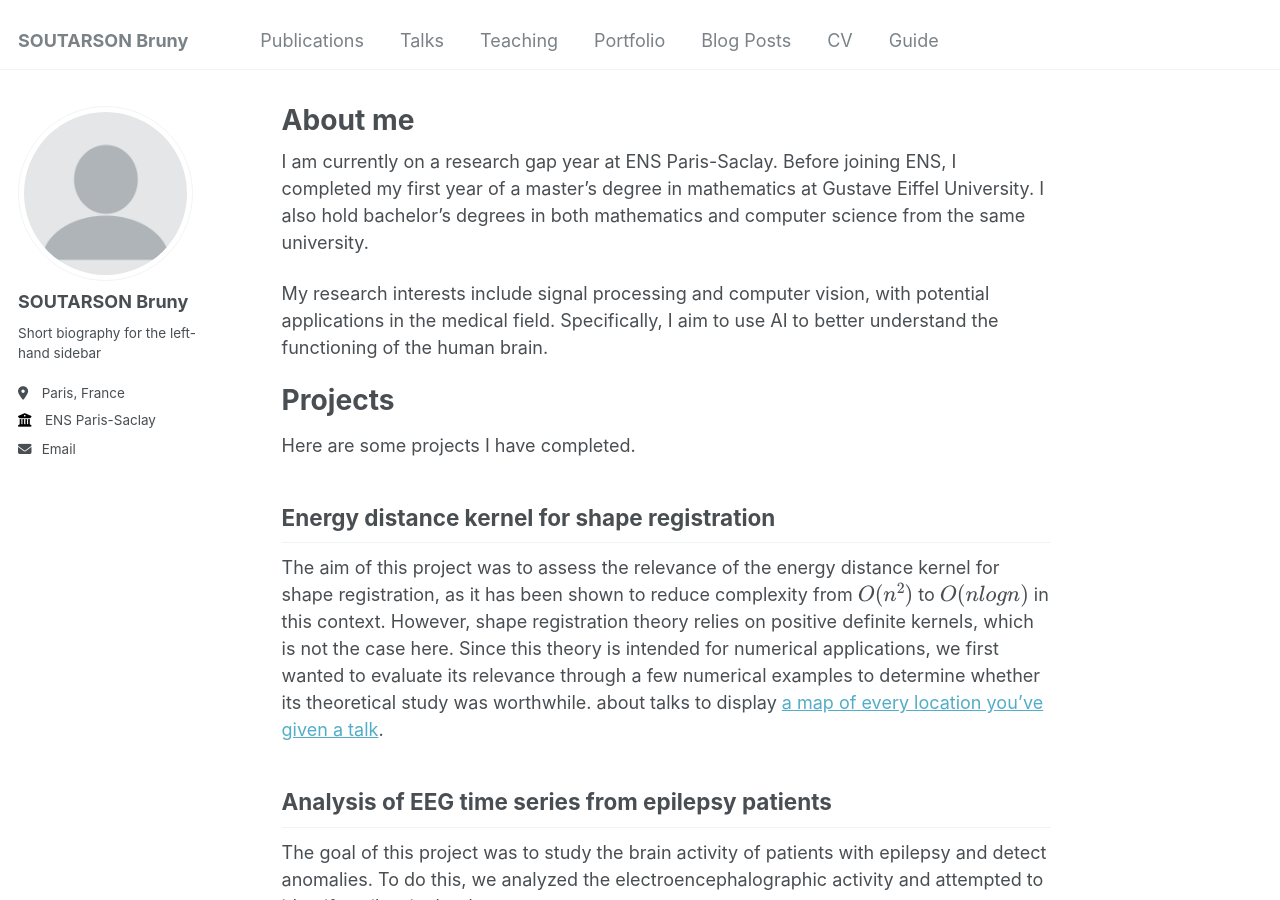
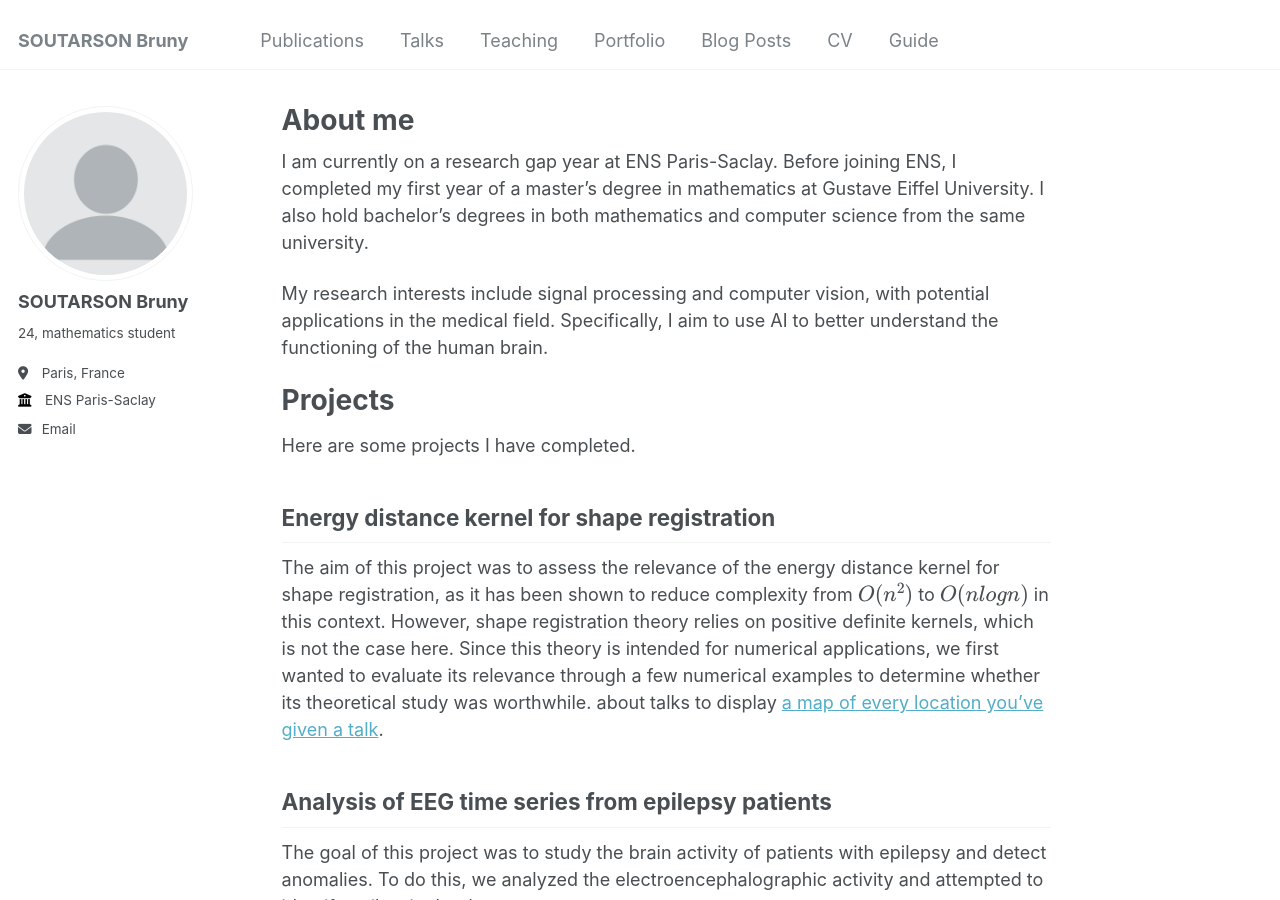
Before and after one commit to brutheg/brutheg.github.io, a Jekyll site: the page built from _pages/about.md, in a window 1280 px wide and 900 px high. Built offline with Jekyll 4.4.1, drawn with Linux system fonts in a browser that asks for light colours; part of the change alters nothing that is shown.

Commit message:
Update _config.yml

```diff
--- a/_config.yml
+++ b/_config.yml
@@ -24,7 +24,7 @@ author:
   avatar           : "profile.png"
   name             : "SOUTARSON Bruny"
   pronouns         : # example: "she/her"
-  bio              : "Short biography for the left-hand sidebar"
+  bio              : "24, mathematics student"
   location         : "Paris, France"
   employer         : "ENS Paris-Saclay"
   uri              : # URL
@@ -239,15 +239,7 @@ defaults:
       author_profile: true
       share: true
       comments: true
-  # _portfolio
-  - scope:
-      path: ""
-      type: portfolio
-    values:
-      layout: single
-      author_profile: true
-      share: true
-      comment: true
+
 
 
 
```
